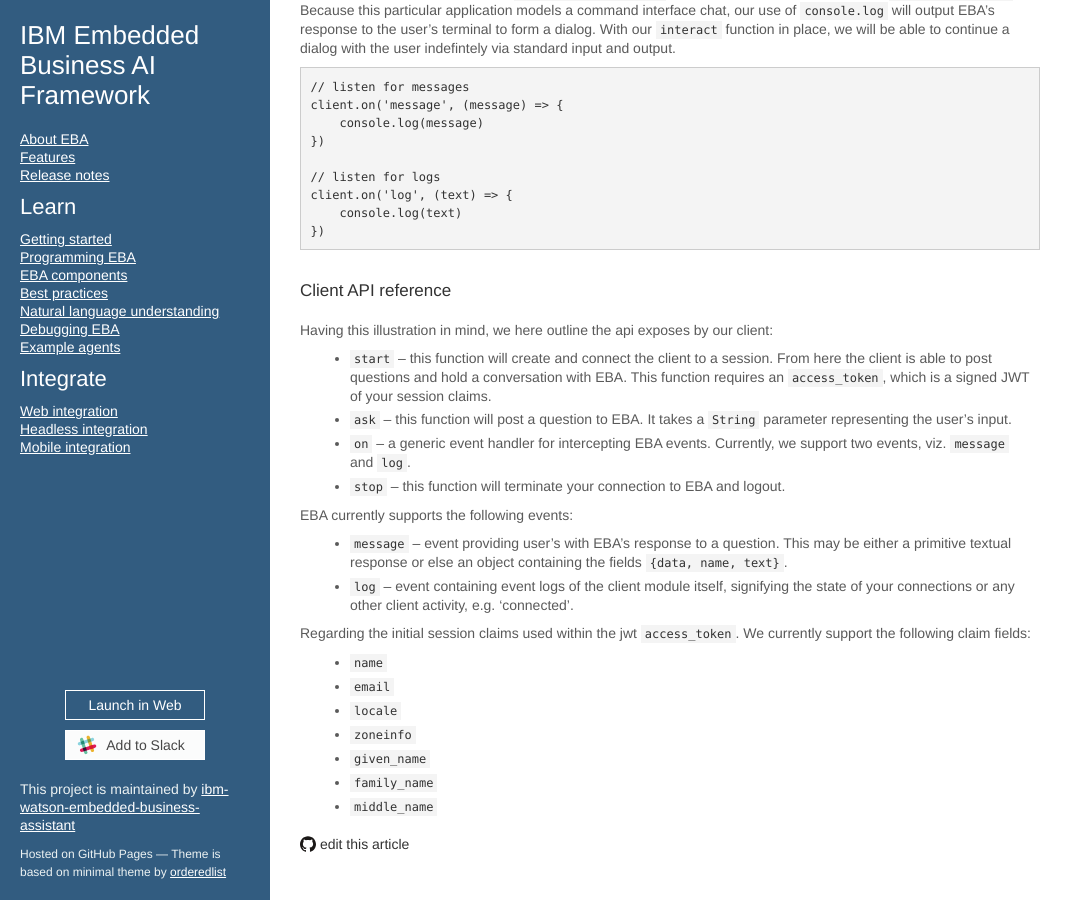
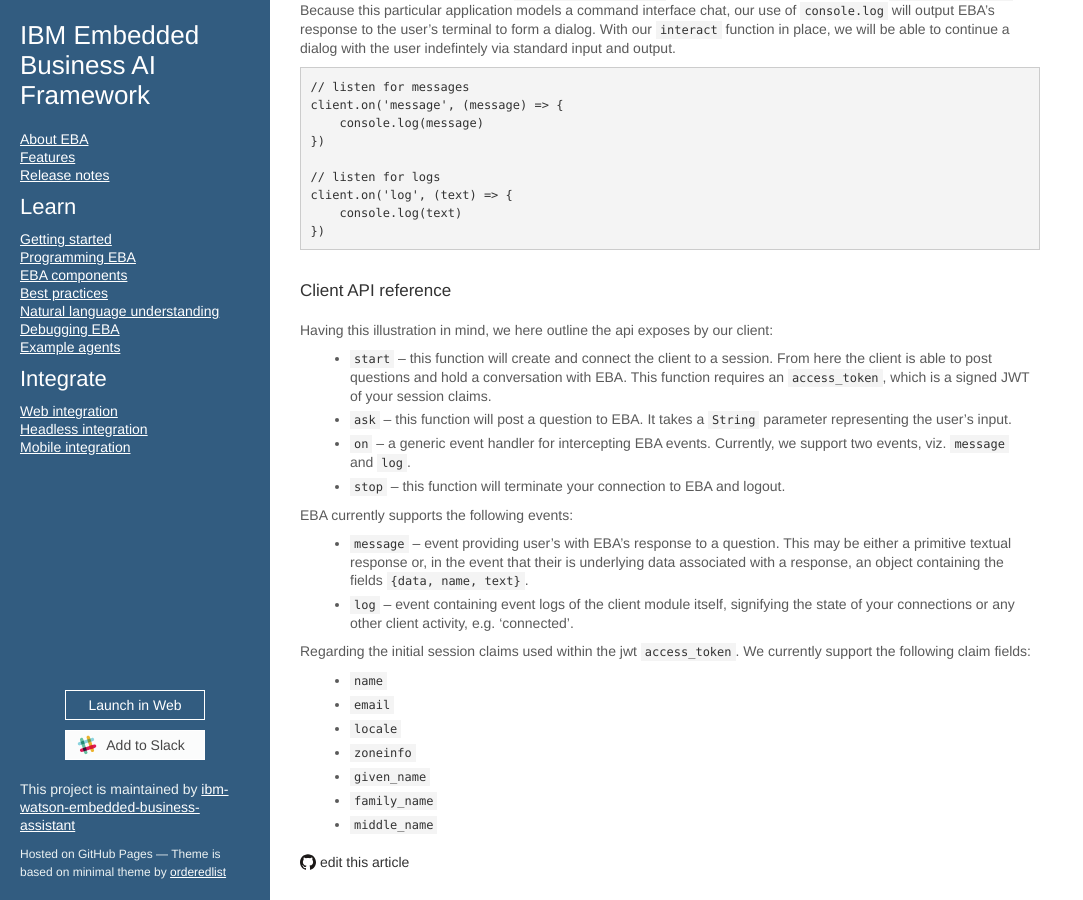
Before and after one commit to ibm-watson-embedded-business-assistant/eba-example-agents, a Jekyll site: the page built from docs/integration/Headless.md, in a window 1280 px wide and 900 px high, scrolled down 1233 px. Shown: the whole window, without its empty margins (0-1083 px from the left). Built offline with Jekyll 4.4.1, drawn with Linux system fonts in a browser that asks for light colours; our own code applies the rules of GitHub Pages for plain Markdown files.

Commit message:
Update Headless.md

```diff
--- a/docs/integration/Headless.md
+++ b/docs/integration/Headless.md
@@ -76,7 +76,7 @@
 
 EBA currently supports the following events:
 
-- `message` -- event providing user's with EBA's response to a question. This may be either a primitive textual response or else an object containing the fields `{data, name, text}`.
+- `message` -- event providing user's with EBA's response to a question. This may be either a primitive textual response or, in the event that their is underlying data associated with a response, an object containing the fields `{data, name, text}`.
 
 - `log` -- event containing event logs of the client module itself, signifying the state of your connections or any other client activity, e.g. 'connected'.
 
```
